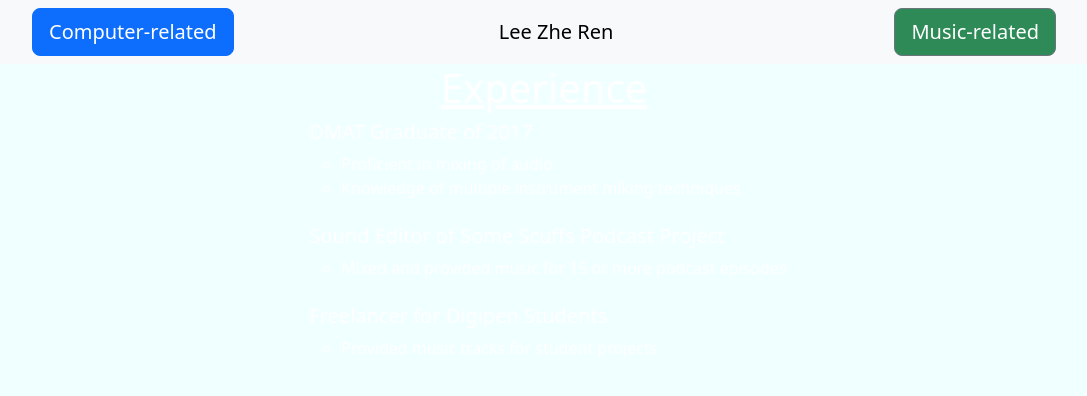
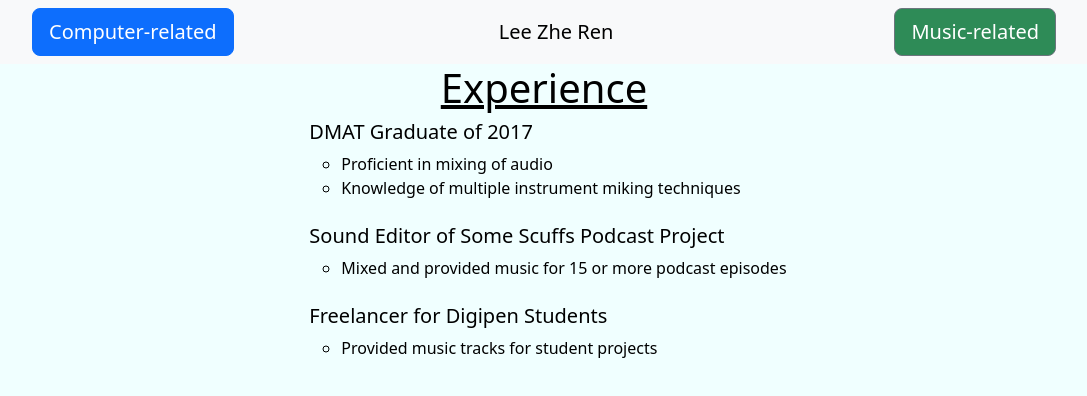
Before and after one commit to zherenlee/Resume, a React (Create React App) app in the folder resume-app/: page / in a window 1280 px wide. Both pictures are taken after a click on the button "Music-related". Shown: the top 396 px of the page, without its empty margins (96-1183 px from the left). Built offline with nearby package versions, Linux system fonts and the light colour scheme.

Commit message:
Update music.jsx

```diff
--- a/resume-app/src/components/music.jsx
+++ b/resume-app/src/components/music.jsx
@@ -9,7 +9,7 @@ class Music extends Component {
           style={{
             backgroundColor: "#F0FFFF",
             height: "104vh",
-            color: "white",
+            color: "black",
           }}
         >
           <div className="col-6 offset-3">
```
